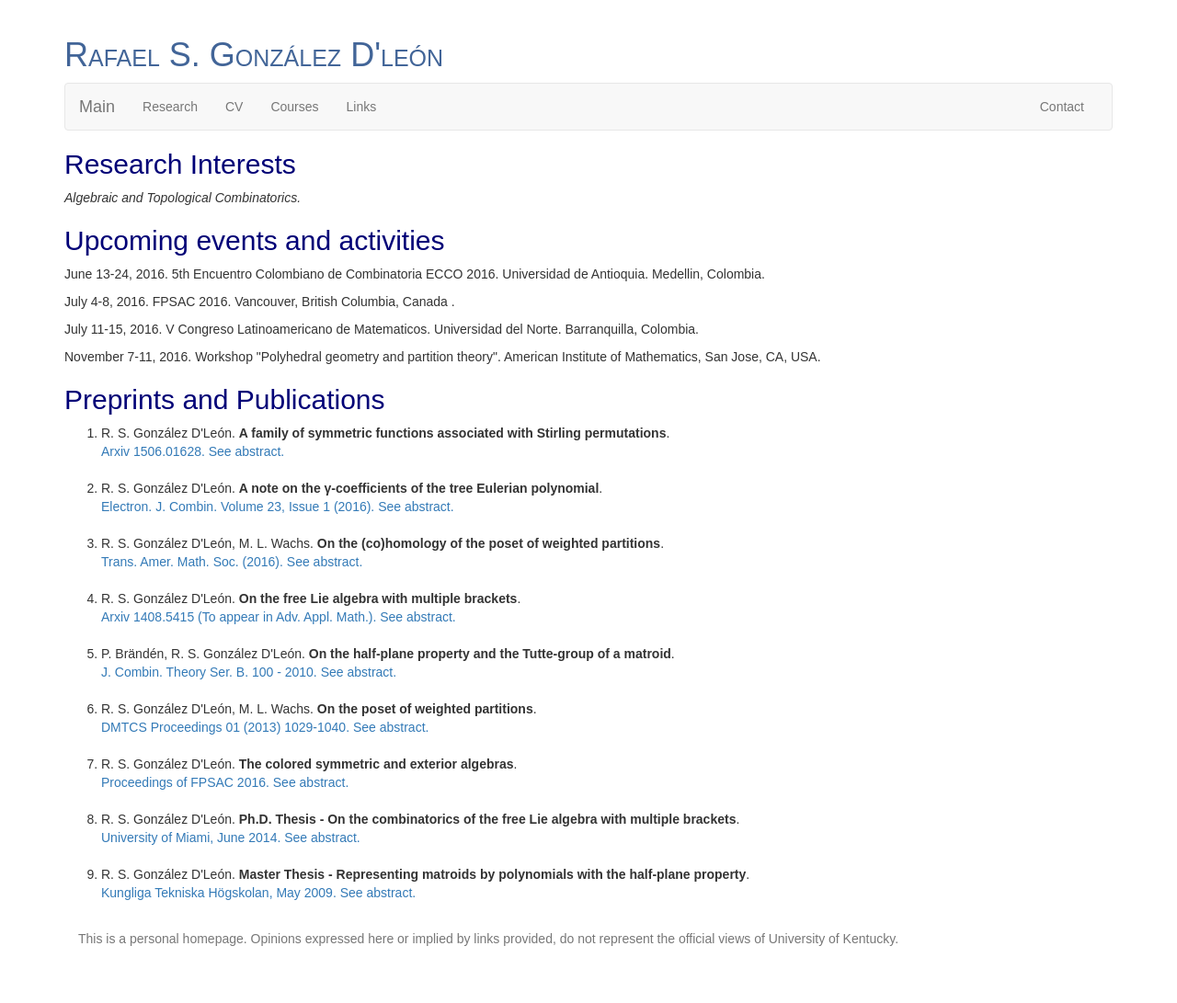
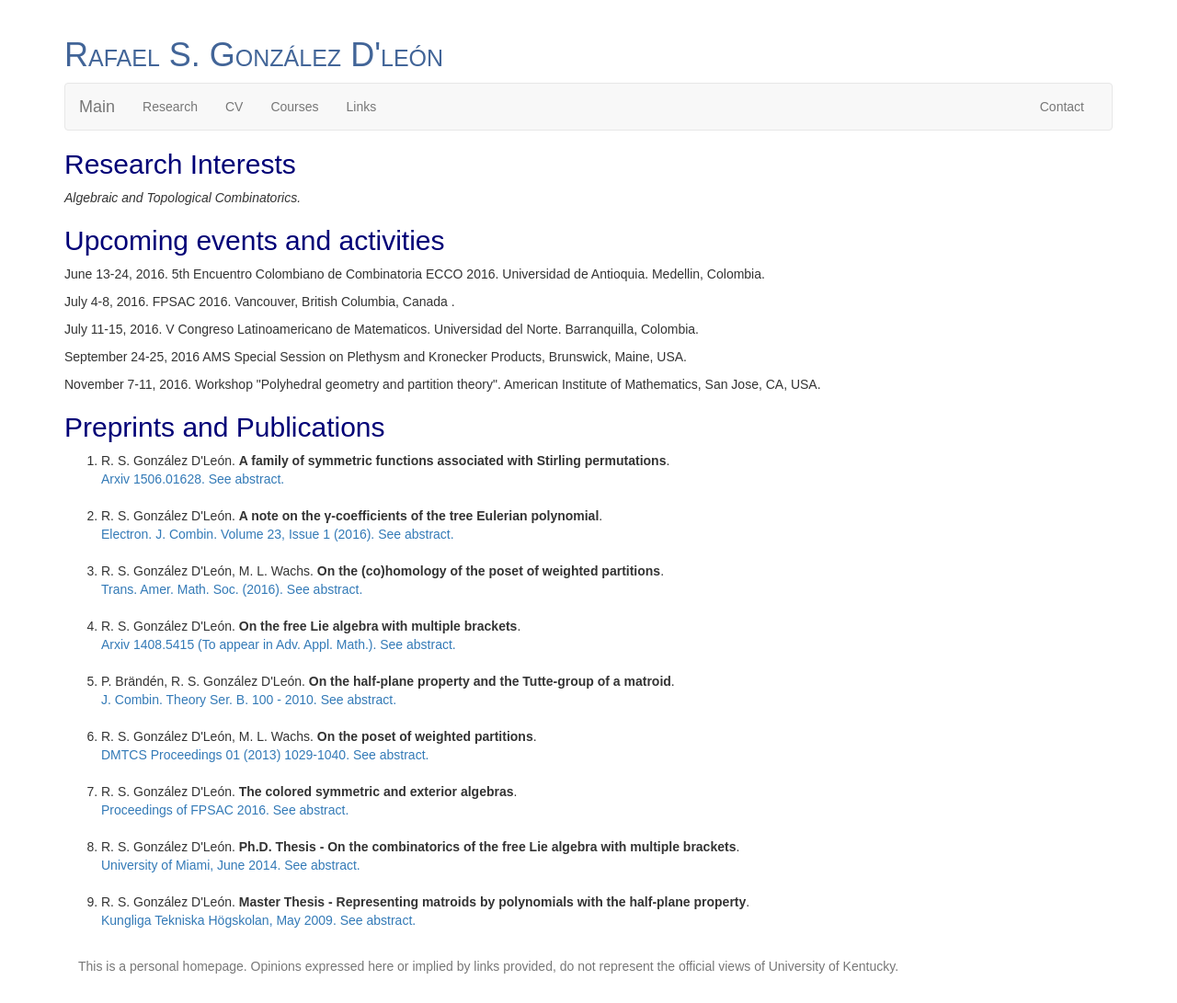
Before and after one commit to rafaeldleon/rafaeldleon.github.io, a Jekyll site: the page built from pages/research.md, in a window 1280 px wide. Shown: the whole page at 92% size. Built offline with Jekyll 4.4.1, drawn with Linux system fonts in a browser that asks for light colours; nearby versions of some CDN libraries; before the commit the page ends 1061 px from its top, so only the background shows below that.

Commit message:
conferencia

```diff
--- a/pages/research.md
+++ b/pages/research.md
@@ -12,6 +12,7 @@ title: Rafael S. Gonz&aacute;lez D'le&oacute;n's Web Page
 <p>June 13-24, 2016. 5th Encuentro Colombiano de Combinatoria ECCO 2016. Universidad de Antioquia. Medellin, Colombia.</p>
 <p>July 4-8, 2016. FPSAC 2016. Vancouver, British Columbia, Canada .</p>
 <p>July 11-15, 2016. V Congreso Latinoamericano de Matematicos. Universidad del Norte. Barranquilla, Colombia.</p>
+<p>September 24-25, 2016 AMS Special Session on Plethysm and Kronecker Products, Brunswick, Maine, USA.</p>
 <p>November 7-11, 2016. Workshop "Polyhedral geometry and partition theory". American Institute of Mathematics, San Jose, CA, USA.</p>
 
 
```
